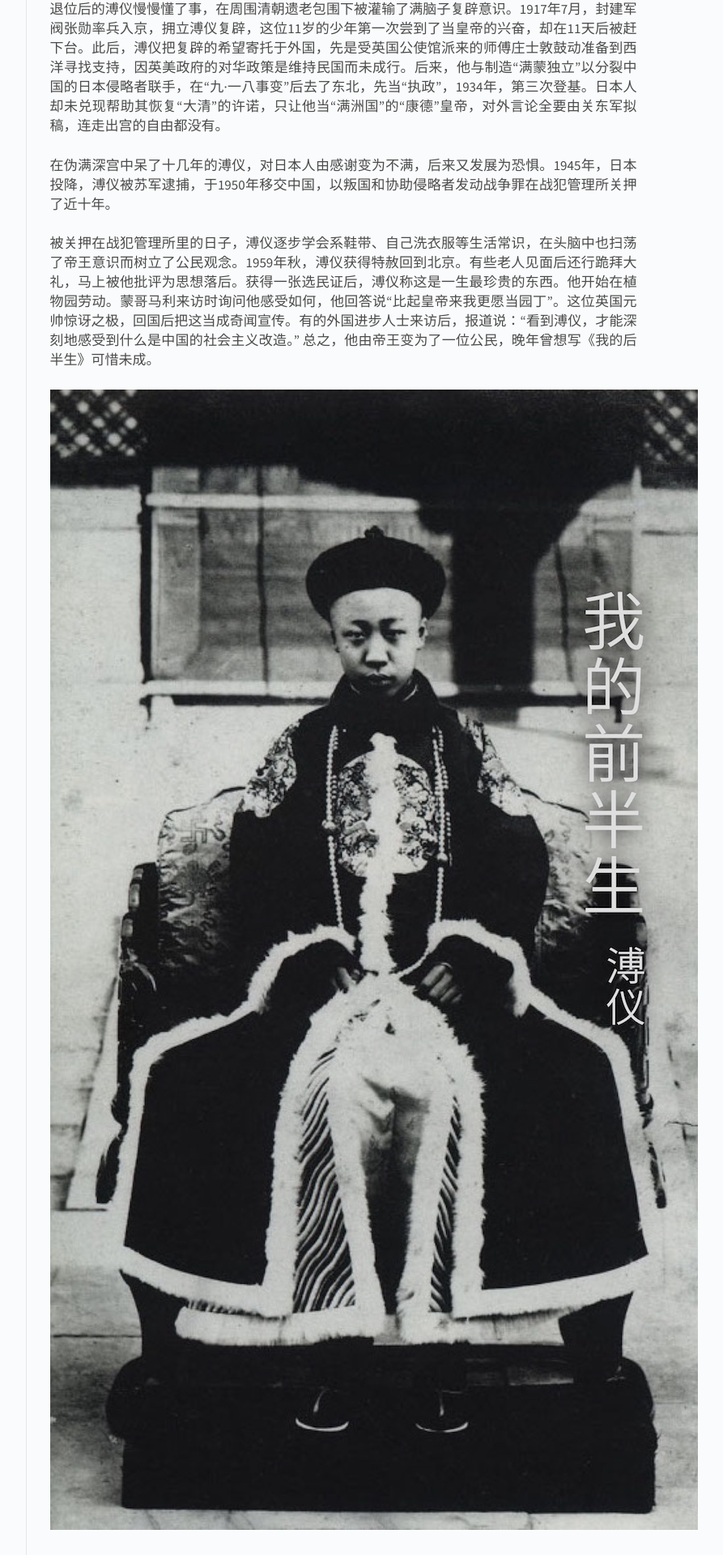
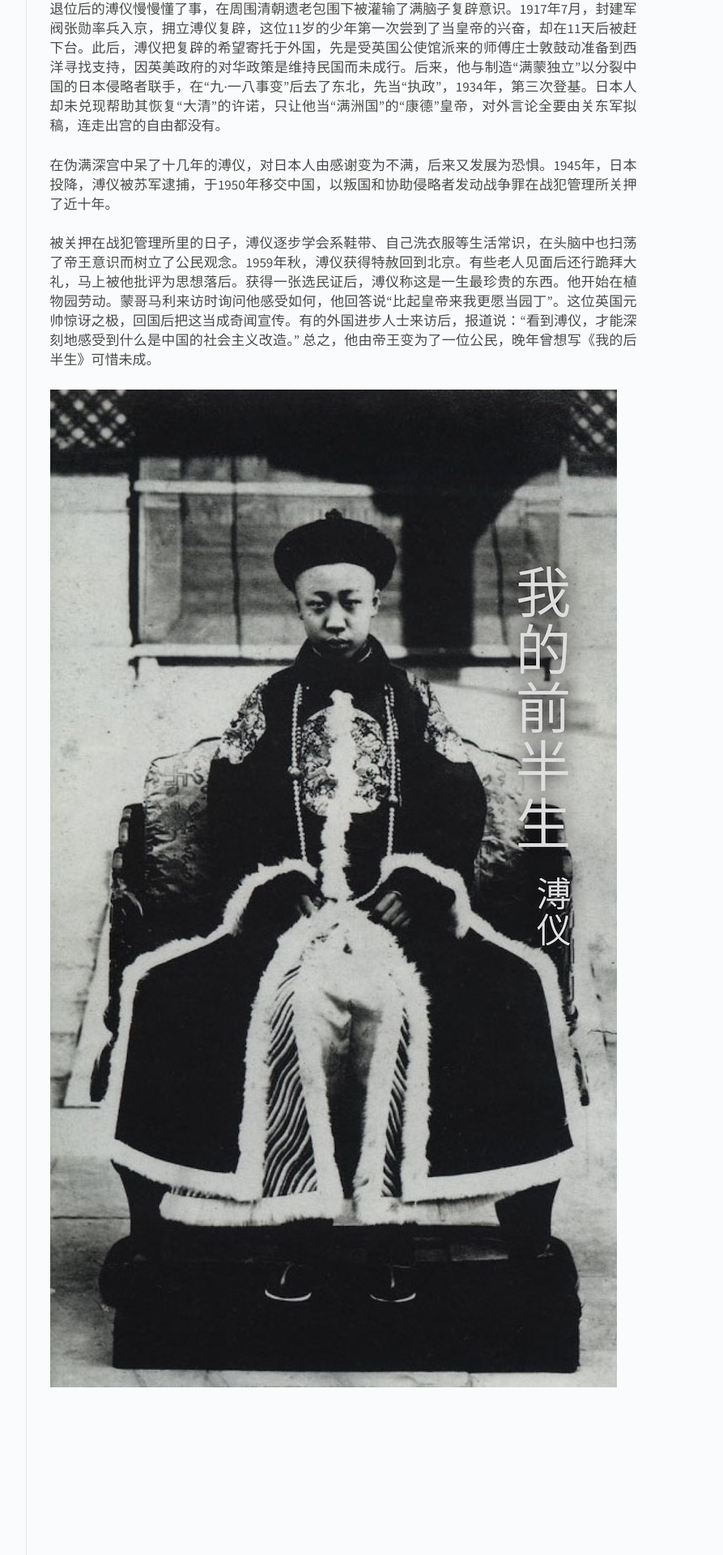
Before and after one commit to M-Mono/m-mono.github.io, a Jekyll site: the page built from _posts/2016-11-26-The-First-Half-of-My-Life.md, in a window 1280 px wide. Shown: the part 838-2758 px from the top of the page at 81% size, without its empty margins (326-1219 px from the left). Built offline with Jekyll 4.4.1, drawn with Linux system fonts in a browser that asks for light colours; Markdown is read by kramdown in place of the engine named in the settings.

Commit message:
调整我的前半生封面尺寸

```diff
--- a/_posts/2016-11-26-The-First-Half-of-My-Life.md
+++ b/_posts/2016-11-26-The-First-Half-of-My-Life.md
@@ -20,4 +20,4 @@ categories: posts
 
 被关押在战犯管理所里的日子，溥仪逐步学会系鞋带、自己洗衣服等生活常识，在头脑中也扫荡了帝王意识而树立了公民观念。1959年秋，溥仪获得特赦回到北京。有些老人见面后还行跪拜大礼，马上被他批评为思想落后。获得一张选民证后，溥仪称这是一生最珍贵的东西。他开始在植物园劳动。蒙哥马利来访时询问他感受如何，他回答说“比起皇帝来我更愿当园丁”。这位英国元帅惊讶之极，回国后把这当成奇闻宣传。有的外国进步人士来访后，报道说：“看到溥仪，才能深刻地感受到什么是中国的社会主义改造。” 总之，他由帝王变为了一位公民，晚年曾想写《我的后半生》可惜未成。
 
-![爱新觉罗 · 溥仪](https://github.com/M-Mono/m-mono.github.io/raw/master/images/Frontmatter_The-First-Half-of-My-Life.jpg)
+![我的前半生 · 溥仪](https://github.com/M-Mono/m-mono.github.io/raw/master/images/Frontmatter_The-First-Half-of-My-Life.jpg)
```
Also changed, not shown: images/Frontmatter_The-First-Half-of-My-Life.jpg.
